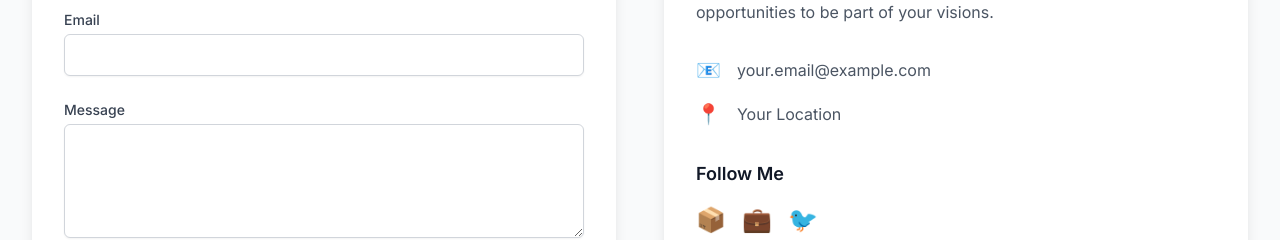
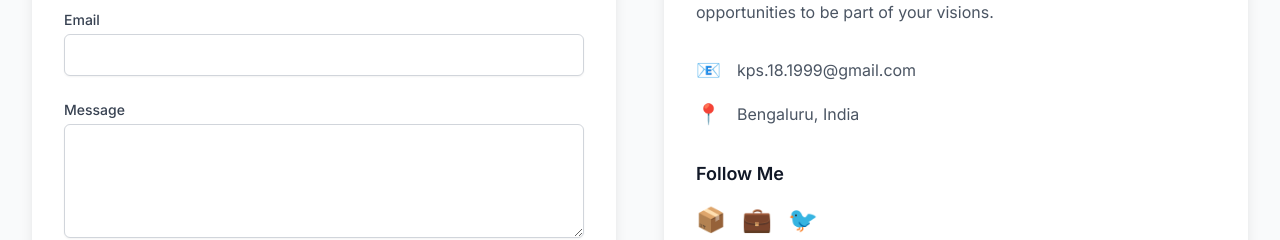
Before and after one commit to subbukp/portfolio, a Next.js app: page / in a window 1280 px wide. Shown: the part 5473-5713 px from the top of the page. Built offline with nearby package versions, Linux system fonts and the light colour scheme.

Commit message:
did some changes in urls of linkedIn

```diff
--- a/components/sections/Contact.tsx
+++ b/components/sections/Contact.tsx
@@ -116,13 +116,13 @@ const Contact = () => {
             <div className="space-y-4">
               <p className="flex items-center text-gray-600">
                 <span className="text-xl mr-4">📧</span>
-                <a href="mailto:your.email@example.com" className="hover:text-blue-600">
-                  your.email@example.com
+                <a href="mailto:kps.18.1999@gmail.com" className="hover:text-blue-600">
+                  kps.18.1999@gmail.com
                 </a>
               </p>
               <p className="flex items-center text-gray-600">
                 <span className="text-xl mr-4">📍</span>
-                Your Location
+                Bengaluru, India
               </p>
             </div>
 
```
